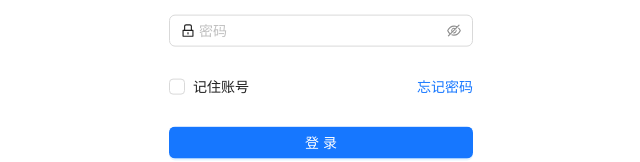
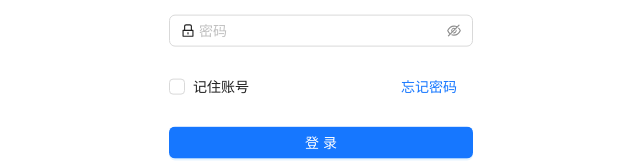
Before and after one commit to XiaoPiHong/beacon_console, a React (Vite) app: page /login in a window 1280 px wide. Shown: the part 393-555 px from the top of the page, without its empty margins (319-959 px from the left). Built offline with nearby package versions, Linux system fonts and the light colour scheme.

Commit message:
fix(components): 登录修改

```diff
--- a/src/router/indes.tsx
+++ b/src/router/indes.tsx
@@ -27,7 +27,7 @@ export const lazyLoad = (moduleName: string, props?: any) => {
 	return (
 		/** 如果在懒加载组件尚未加载完成时尝试访问该组件会报错，使用Suspense处理 */
 		<Suspense fallback={<Loading />}>
-			<Module {...props} />;
+			<Module {...props} />
 		</Suspense>
 	);
 };
--- a/src/views/login/index.tsx
+++ b/src/views/login/index.tsx
@@ -2,9 +2,10 @@ import { connect } from "react-redux";
 import { IStoreState } from "@/store/types";
 import { login } from "@/store/actions/user";
 import style from "./index.module.less";
-import { Form, Input, Checkbox, Button } from "antd";
-import { UserOutlined, LockOutlined } from "@ant-design/icons";
+import { Form } from "antd";
 import { useNavigate } from "react-router-dom";
+import { getLoginFormItem } from "./indexConfig";
+import { useState } from "react";
 
 interface ILoginProps {
 	user: IStoreState["user"];
@@ -14,12 +15,23 @@ interface ILoginProps {
 function Login(props: ILoginProps) {
 	const navigate = useNavigate();
 
+	const [loading, setLoading] = useState(false);
+
 	const onFinish = (values: any) => {
 		console.log(values);
-		props.login().then(() => {
-			navigate("/home");
-		});
+		setLoading(true);
+		props
+			.login()
+			.then(() => {
+				navigate("/home");
+			})
+			.finally(() => {
+				setLoading(false);
+			});
 	};
+
+	const formItems = getLoginFormItem({ loading });
+
 	return (
 		<div className={style["login"]}>
 			<div className={style["login-container"]}>
@@ -32,26 +44,10 @@ function Login(props: ILoginProps) {
 				<div className={style["login-container-section"]}>
 					<div className={style["login-container-section__form"]}>
 						<Form name="basic" wrapperCol={{ span: 24 }} onFinish={onFinish} autoComplete="off">
-							<Form.Item name="username" rules={[{ required: true, message: "请输入用户名" }]}>
-								<Input prefix={<UserOutlined />} placeholder="用户名" />
-							</Form.Item>
-
-							<Form.Item name="password" rules={[{ required: true, message: "请输入密码" }]}>
-								<Input.Password prefix={<LockOutlined />} placeholder="密码" />
-							</Form.Item>
-
-							<Form.Item name="remember" valuePropName="checked">
-								<div style={{ display: "flex", justifyContent: "space-between" }}>
-									<Checkbox>记住账号</Checkbox>
-									<a>忘记密码</a>
-								</div>
-							</Form.Item>
-
-							<Form.Item>
-								<Button style={{ width: "100%" }} type="primary" htmlType="submit">
-									登录
-								</Button>
-							</Form.Item>
+							<>{formItems.username}</>
+							<>{formItems.password}</>
+							<>{formItems.remember}</>
+							<>{formItems.submit}</>
 						</Form>
 					</div>
 				</div>
--- /dev/null
+++ b/src/views/login/indexConfig.tsx
@@ -0,0 +1,70 @@
+import { UserOutlined, LockOutlined } from "@ant-design/icons";
+import { Form, Input, Checkbox, Button, ButtonProps } from "antd";
+
+const formItemConfig = {
+	username: {
+		itemProps: {
+			name: "username",
+			rules: [{ required: true, message: "请输入用户名" }]
+		},
+		comProps: {
+			prefix: <UserOutlined />,
+			placeholder: "用户名"
+		}
+	},
+	password: {
+		itemProps: {
+			name: "password",
+			rules: [{ required: true, message: "请输入密码" }]
+		},
+		comProps: {
+			prefix: <LockOutlined />,
+			placeholder: "密码"
+		}
+	},
+	remember: {
+		itemProps: {
+			name: "remember",
+			valuePropName: "checked"
+		},
+		comProps: {
+			type: "link"
+		} as ButtonProps
+	},
+	submit: {
+		comProps: {
+			type: "primary",
+			htmlType: "submit"
+		} as ButtonProps
+	}
+};
+
+export const getLoginFormItem = ({ loading }: { loading: boolean }) => {
+	return {
+		username: (
+			<Form.Item {...formItemConfig.username.itemProps}>
+				<Input {...formItemConfig.username.comProps} />
+			</Form.Item>
+		),
+		password: (
+			<Form.Item {...formItemConfig.password.itemProps}>
+				<Input.Password {...formItemConfig.password.comProps} />
+			</Form.Item>
+		),
+		remember: (
+			<Form.Item {...formItemConfig.remember.itemProps}>
+				<div style={{ display: "flex", justifyContent: "space-between", alignItems: "center" }}>
+					<Checkbox>记住账号</Checkbox>
+					<Button {...formItemConfig.remember.comProps}>忘记密码</Button>
+				</div>
+			</Form.Item>
+		),
+		submit: (
+			<Form.Item>
+				<Button loading={loading} style={{ width: "100%" }} {...formItemConfig.submit.comProps}>
+					登录
+				</Button>
+			</Form.Item>
+		)
+	};
+};
```
Also changed, not shown: src/views/login/indexConfig.ts (deleted).
